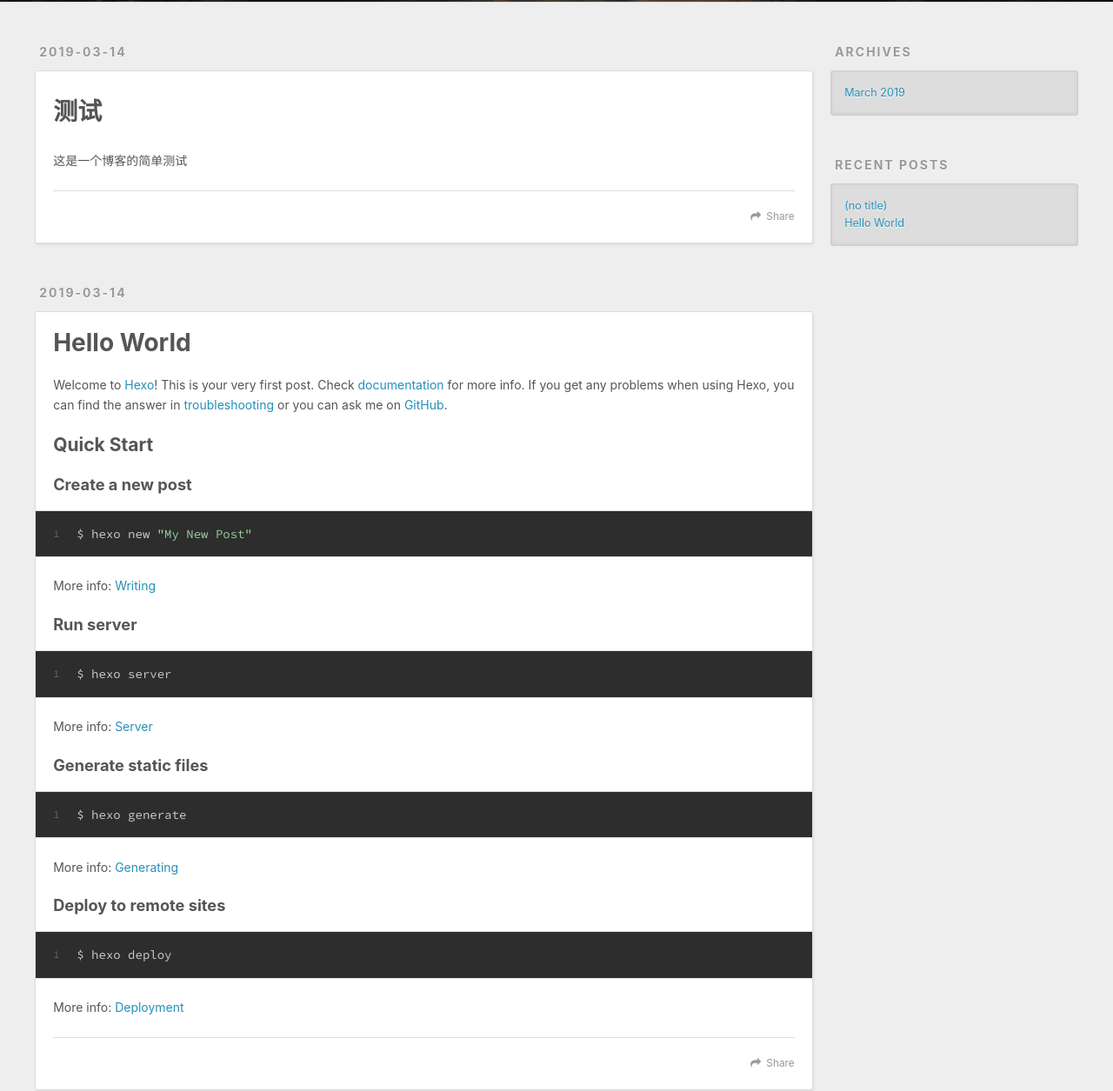
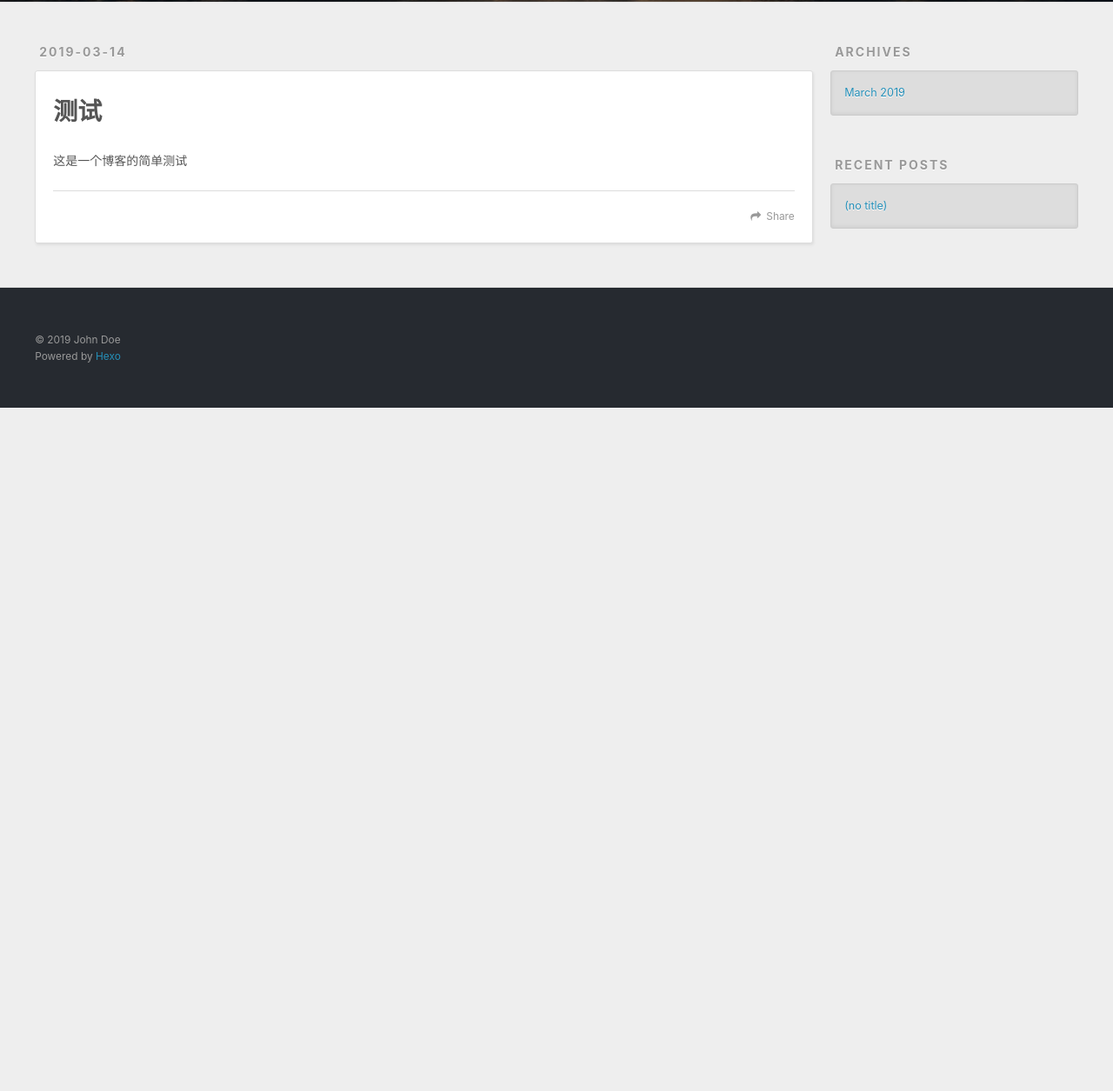
Before and after one commit to hzccoder/hzccoder.github.io, a plain HTML site: page index.html in a window 1280 px wide. Shown: the part 298-1553 px from the top of the page at 87% size. After the commit the page ends 800 px from the top, so only its background shows below. Drawn offline with nearby package versions, Linux system fonts and the light colour scheme.

Commit message:
Site updated: 2019-03-15 00:19:30

```diff
--- a/index.html
+++ b/index.html
@@ -79,52 +79,7 @@
 
     </div>
     <footer class="article-footer">
-      <a data-url="http://yoursite.com/2019/03/14/测试/" data-id="cjt8u7yhx0001xwsv4g8dw7wa" class="article-share-link">Share</a>
-
-
-    </footer>
-  </div>
-
-</article>
-
-
-
-    <article id="post-hello-world" class="article article-type-post" itemscope itemprop="blogPost">
-  <div class="article-meta">
-    <a href="/2019/03/14/hello-world/" class="article-date">
-  <time datetime="2019-03-14T14:26:27.729Z" itemprop="datePublished">2019-03-14</time>
-</a>
-
-  </div>
-  <div class="article-inner">
-
-
-      <header class="article-header">
-
-
-    <h1 itemprop="name">
-      <a class="article-title" href="/2019/03/14/hello-world/">Hello World</a>
-    </h1>
-
-
-      </header>
-
-    <div class="article-entry" itemprop="articleBody">
-
-        <p>Welcome to <a href="https://hexo.io/" target="_blank" rel="noopener">Hexo</a>! This is your very first post. Check <a href="https://hexo.io/docs/" target="_blank" rel="noopener">documentation</a> for more info. If you get any problems when using Hexo, you can find the answer in <a href="https://hexo.io/docs/troubleshooting.html" target="_blank" rel="noopener">troubleshooting</a> or you can ask me on <a href="https://github.com/hexojs/hexo/issues" target="_blank" rel="noopener">GitHub</a>.</p>
-<h2 id="Quick-Start"><a href="#Quick-Start" class="headerlink" title="Quick Start"></a>Quick Start</h2><h3 id="Create-a-new-post"><a href="#Create-a-new-post" class="headerlink" title="Create a new post"></a>Create a new post</h3><figure class="highlight bash"><table><tr><td class="gutter"><pre><span class="line">1</span><br></pre></td><td class="code"><pre><span class="line">$ hexo new <span class="string">"My New Post"</span></span><br></pre></td></tr></table></figure>
-<p>More info: <a href="https://hexo.io/docs/writing.html" target="_blank" rel="noopener">Writing</a></p>
-<h3 id="Run-server"><a href="#Run-server" class="headerlink" title="Run server"></a>Run server</h3><figure class="highlight bash"><table><tr><td class="gutter"><pre><span class="line">1</span><br></pre></td><td class="code"><pre><span class="line">$ hexo server</span><br></pre></td></tr></table></figure>
-<p>More info: <a href="https://hexo.io/docs/server.html" target="_blank" rel="noopener">Server</a></p>
-<h3 id="Generate-static-files"><a href="#Generate-static-files" class="headerlink" title="Generate static files"></a>Generate static files</h3><figure class="highlight bash"><table><tr><td class="gutter"><pre><span class="line">1</span><br></pre></td><td class="code"><pre><span class="line">$ hexo generate</span><br></pre></td></tr></table></figure>
-<p>More info: <a href="https://hexo.io/docs/generating.html" target="_blank" rel="noopener">Generating</a></p>
-<h3 id="Deploy-to-remote-sites"><a href="#Deploy-to-remote-sites" class="headerlink" title="Deploy to remote sites"></a>Deploy to remote sites</h3><figure class="highlight bash"><table><tr><td class="gutter"><pre><span class="line">1</span><br></pre></td><td class="code"><pre><span class="line">$ hexo deploy</span><br></pre></td></tr></table></figure>
-<p>More info: <a href="https://hexo.io/docs/deployment.html" target="_blank" rel="noopener">Deployment</a></p>
-
-
-    </div>
-    <footer class="article-footer">
-      <a data-url="http://yoursite.com/2019/03/14/hello-world/" data-id="cjt8u7yhn0000xwsvpi8gjs8e" class="article-share-link">Share</a>
+      <a data-url="http://yoursite.com/2019/03/14/测试/" data-id="cjt8u9gry000030svwmg0jgcc" class="article-share-link">Share</a>
 
 
     </footer>
@@ -168,10 +123,6 @@
             <a href="/2019/03/14/测试/">(no title)</a>
           </li>
 
-          <li>
-            <a href="/2019/03/14/hello-world/">Hello World</a>
-          </li>
-
       </ul>
     </div>
   </div>
```
Also changed, not shown: 2019/03/14/测试/index.html (+1 -15 lines), archives/2019/03/index.html (+0 -23 lines), archives/2019/index.html (+0 -23 lines), archives/index.html (+0 -23 lines).
